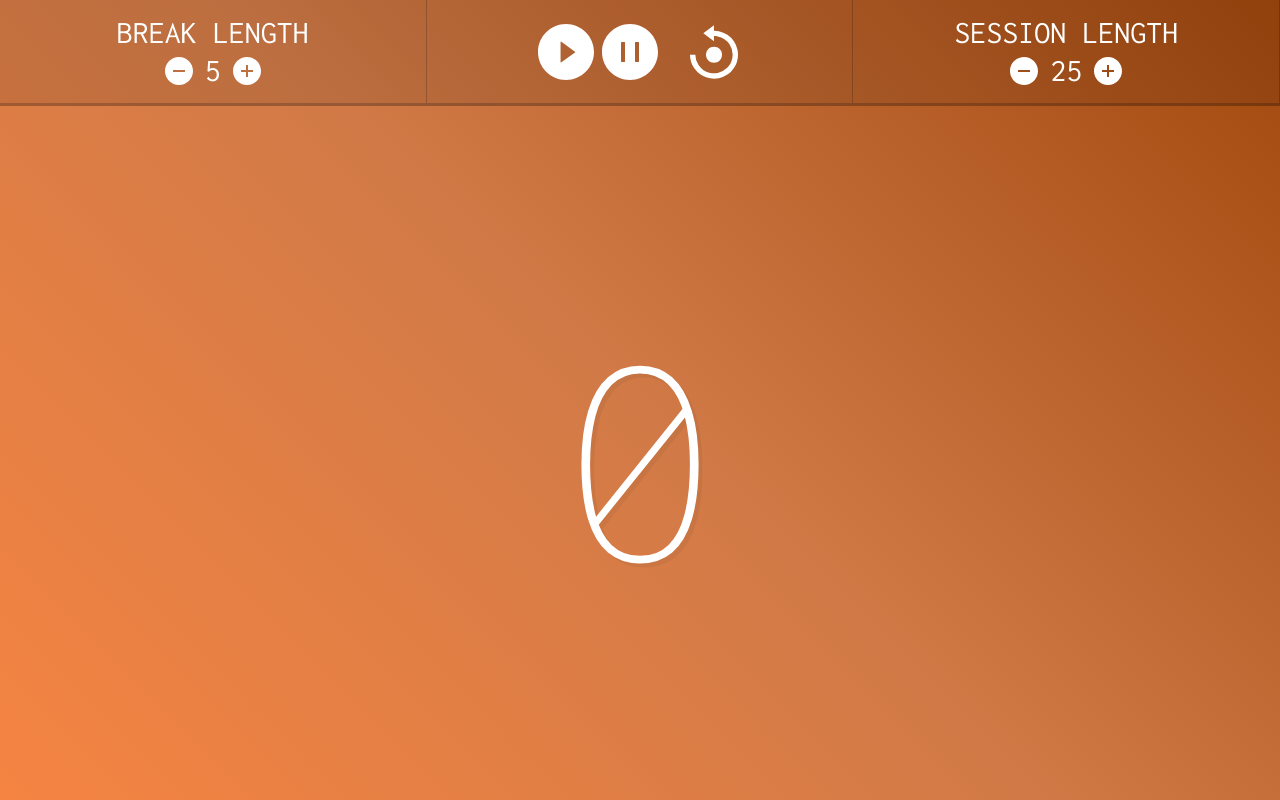
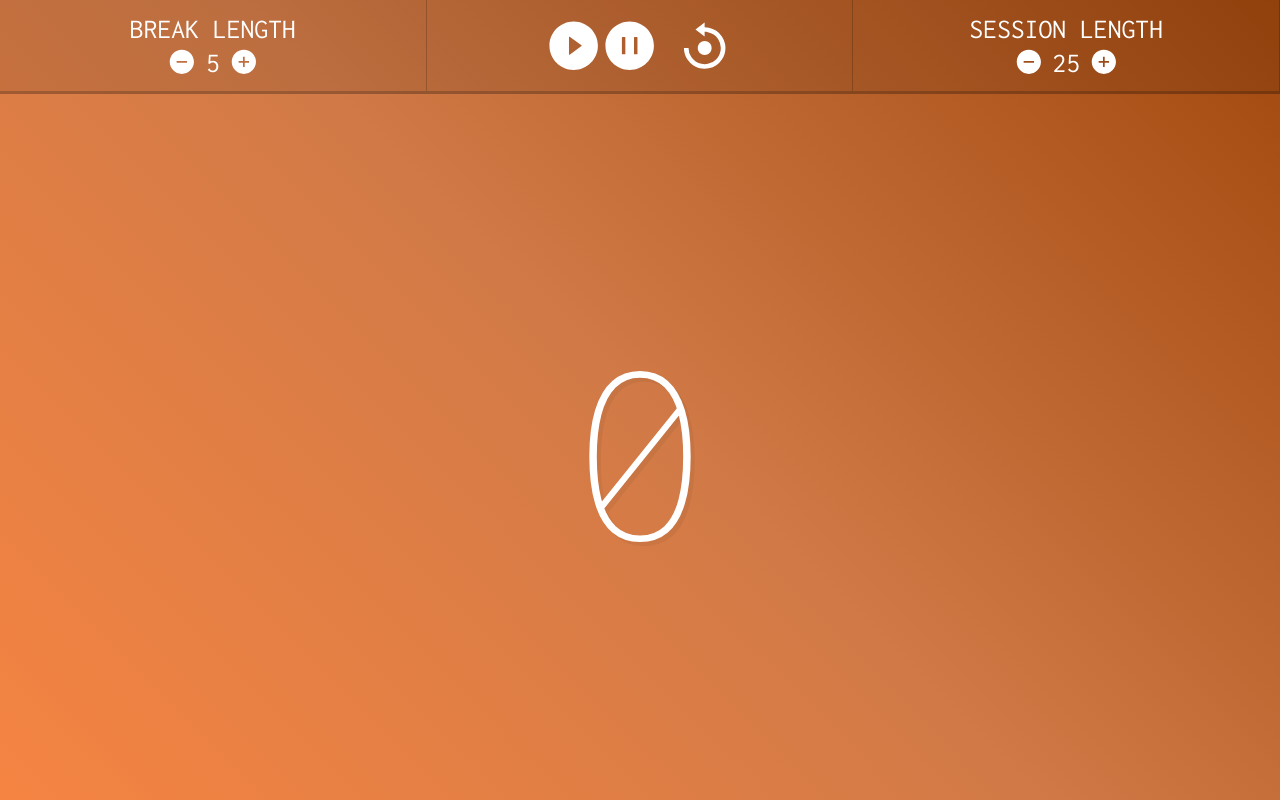
Before and after one commit to asorsz/25plus5-clock, a React (Create React App) app: page / in a window 1280 px wide. Built offline with nearby package versions, Linux system fonts and the light colour scheme.

Commit message:
Set root font-size

```diff
--- a/src/css/index.css
+++ b/src/css/index.css
@@ -2,6 +2,7 @@
 
 html {
   box-sizing: border-box;
+  font-size: calc(10px + 0.3vw);
 }
 
 *,
@@ -16,7 +17,6 @@ body {
   margin: 0;
   text-align: center;
   font-family: 'Inconsolata', monospace;
-  font-size: 10px;
   background: #f58442;
   background: linear-gradient(45deg,  #f58442 0%,#d17a47 50%,#a1480d 100%);
 }
```
